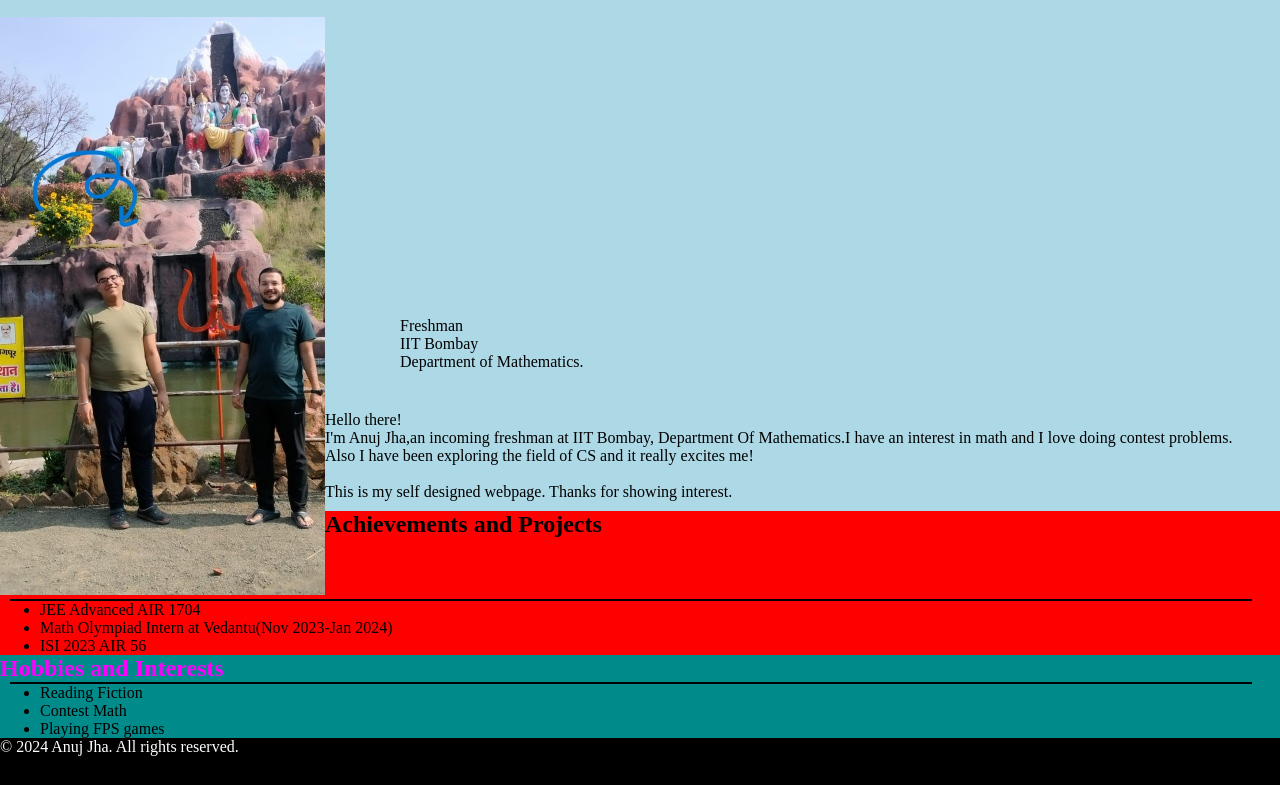
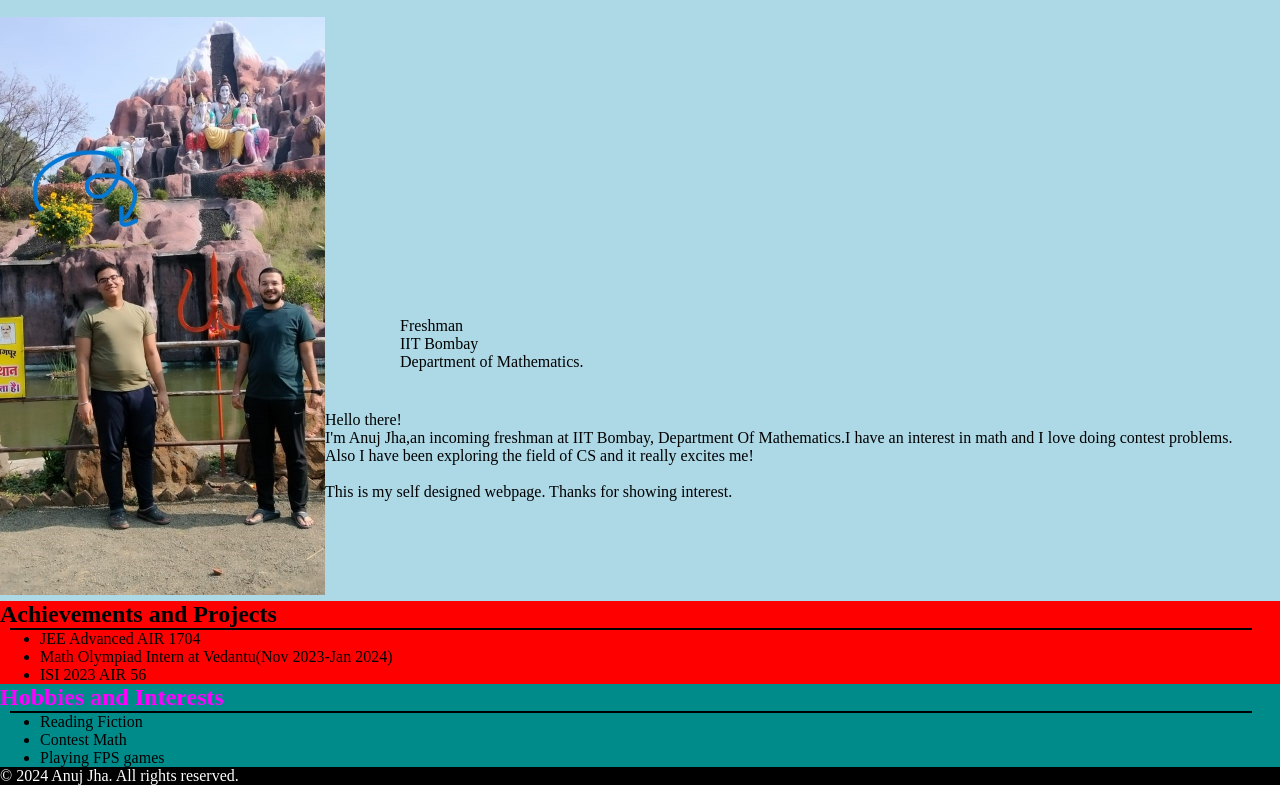
Before and after one commit to Xeno985/website, a plain HTML site: page index.html in a window 1280 px wide. Shown: the part 67-852 px from the top of the page. Before the commit the page ends 823 px from the top, so only its background shows below. Drawn offline with Linux system fonts and the light colour scheme.

Commit message:
Update style.css

```diff
--- a/style.css
+++ b/style.css
@@ -17,7 +17,7 @@
   background-color:#FF0000;
   width:100%;
   margin-left:0px;
-  margin-top:10px;
+  margin-top:100px;
 
 }
 h1 {
@@ -45,6 +45,7 @@ h1 {
 #intro{
   float:left;
   width:100%;
+  margin-top:100px;
 
 
 }
```
